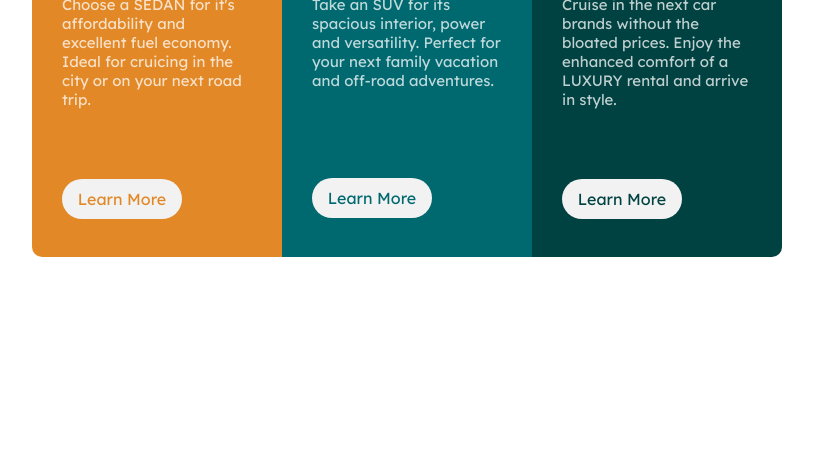
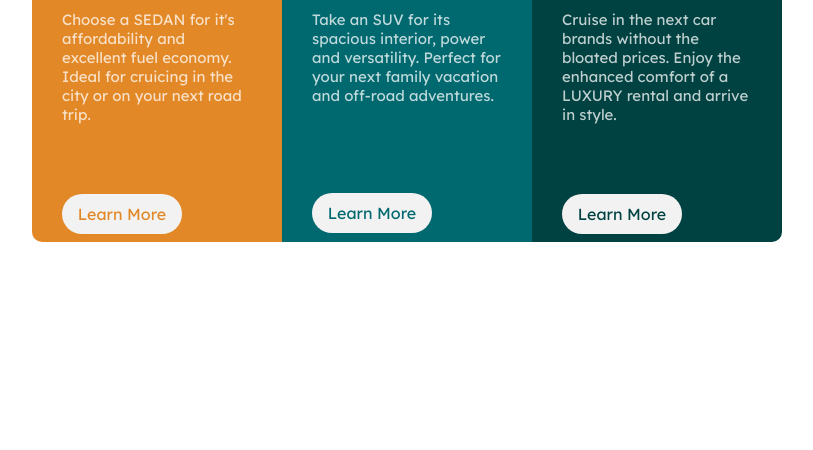
Before and after one commit to omotoshopaul/cards-assignment, a plain HTML site: page index.html in a window 1280 px wide. Shown: the part 366-816 px from the top of the page, without its empty margins (233-1046 px from the left). Drawn offline with Linux system fonts and the light colour scheme; a web font is replaced by a local one.

Commit message:
Update cards.css

```diff
--- a/cards.css
+++ b/cards.css
@@ -8,7 +8,7 @@
 }
 .sedans, .suvs, .luxury{
     width: 250px;
-    height: 430px;
+    height: 400px;
 }
 .sedans{
     border-top-left-radius: 10px;
@@ -95,4 +95,5 @@ p{
         border-radius: 10px;
     }
 
+
 }
```
